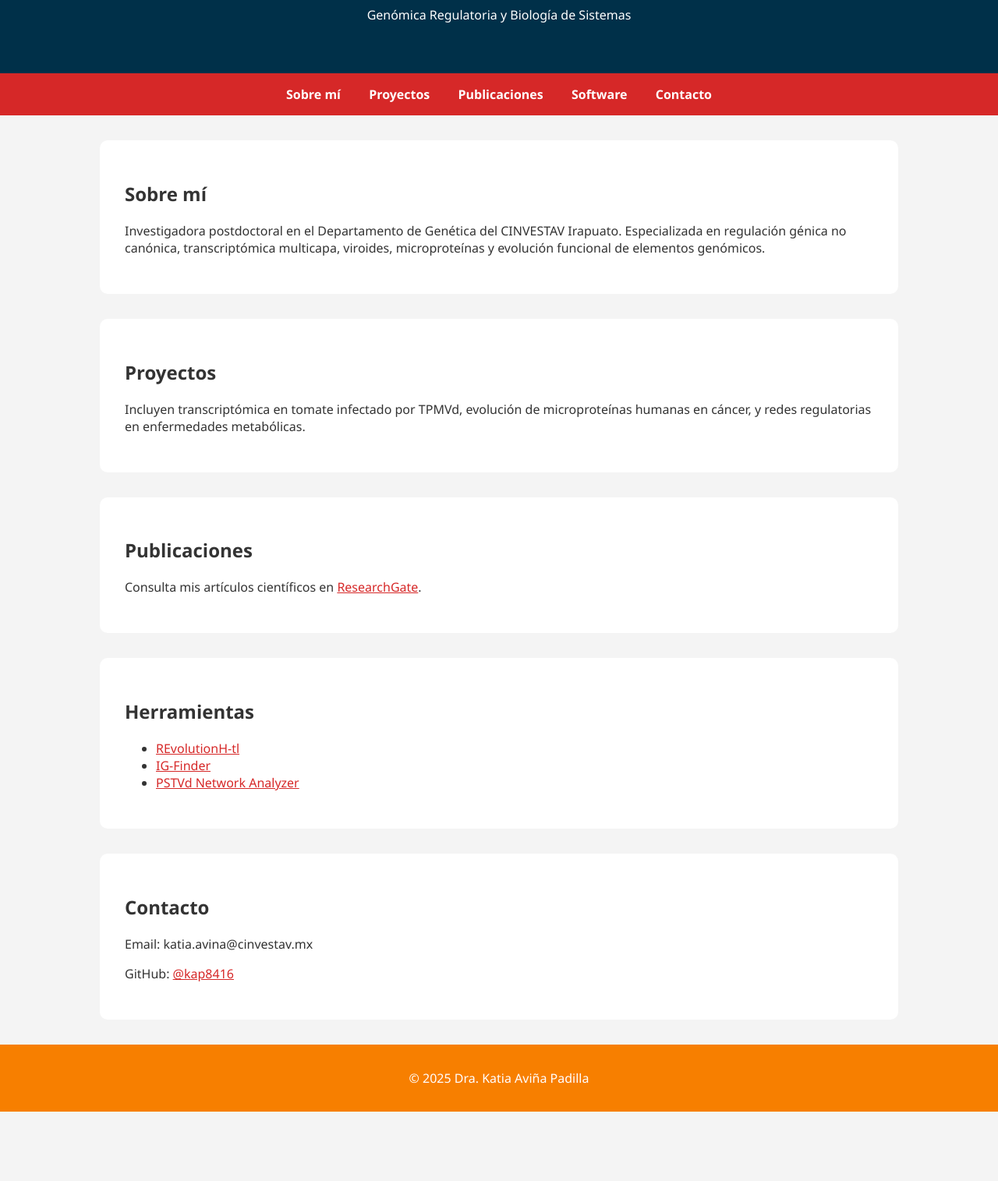
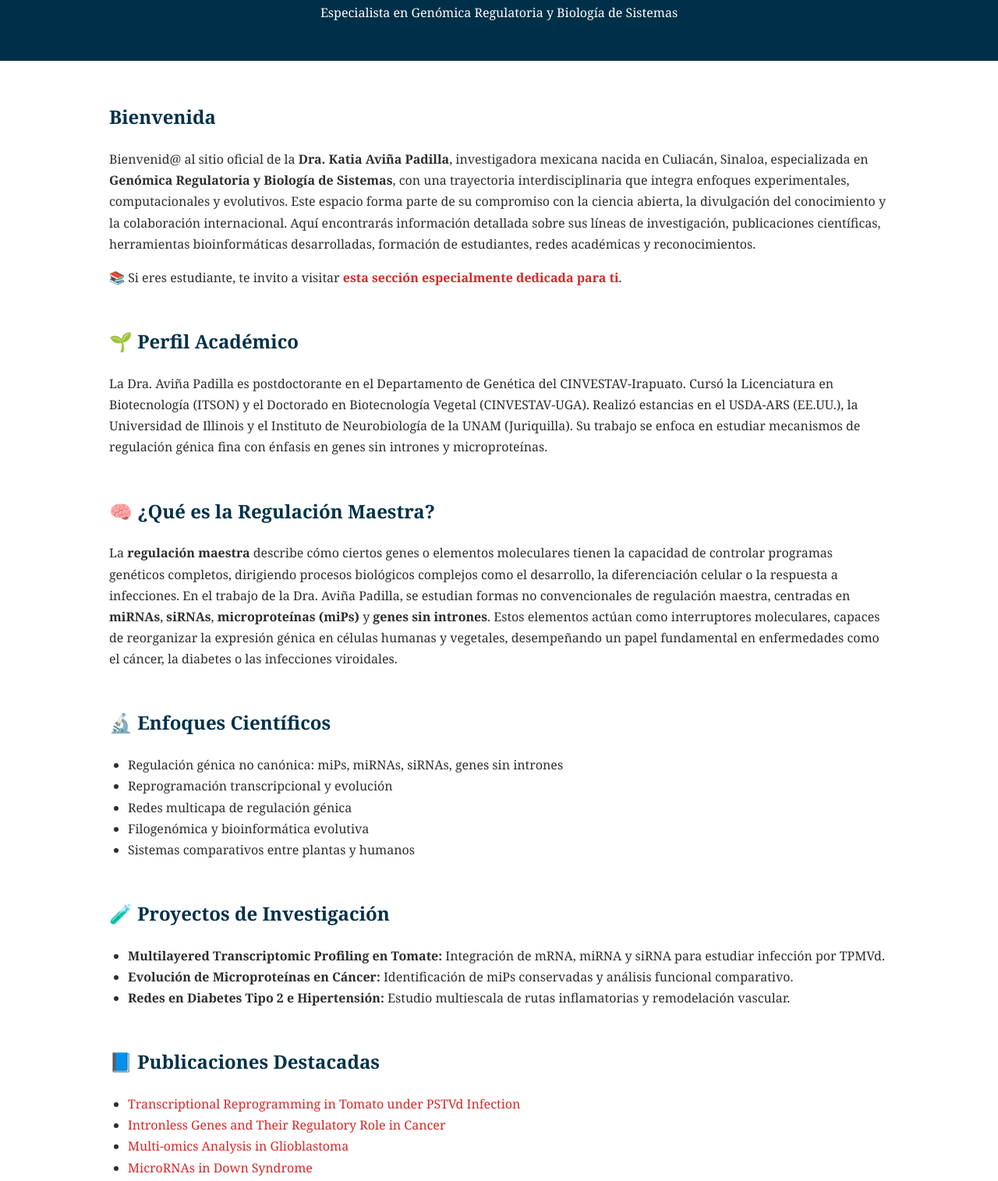
Before and after one commit to kap8416/webPage, a plain HTML site: page index.html in a window 1280 px wide. Shown: the part 126-1641 px from the top of the page at 78% size. Before the commit the page ends 1552 px from the top, so only its background shows below. Drawn offline with Linux system fonts and the light colour scheme.

Commit message:
Update index.html

```diff
--- a/index.html
+++ b/index.html
@@ -5,54 +5,154 @@
   <meta name="viewport" content="width=device-width, initial-scale=1.0"/>
   <title>Dra. Katia Aviña Padilla | Genómica Regulatoria</title>
   <style>
-    body { font-family: 'Segoe UI', sans-serif; background: #f4f4f4; margin: 0; padding: 0; color: #333; }
-    header { background: #003049; color: white; text-align: center; padding: 3rem 1rem; }
-    nav { background: #d62828; text-align: center; padding: 1rem; }
-    nav a { color: white; margin: 0 1rem; text-decoration: none; font-weight: bold; }
-    section { max-width: 960px; margin: 2rem auto; background: white; padding: 2rem; border-radius: 10px; }
-    footer { background: #f77f00; color: #fff; text-align: center; padding: 1rem; margin-top: 2rem; }
-    a { color: #d62828; }
+    body {
+      font-family: 'Georgia', serif;
+      margin: 0;
+      padding: 0;
+      background-color: #ffffff;
+      color: #2d2d2d;
+      line-height: 1.7;
+    }
+    header, footer {
+      background-color: #003049;
+      color: white;
+      text-align: center;
+      padding: 2rem 1rem;
+    }
+    main {
+      max-width: 1000px;
+      margin: auto;
+      padding: 2rem;
+    }
+    h1, h2, h3 {
+      color: #003049;
+    }
+    a {
+      color: #d62828;
+      text-decoration: none;
+    }
+    a:hover {
+      text-decoration: underline;
+    }
+    section {
+      margin-bottom: 3rem;
+    }
+    ul {
+      padding-left: 1.5rem;
+    }
   </style>
 </head>
 <body>
+
 <header>
   <h1>Dra. Katia Aviña Padilla</h1>
-  <p>Genómica Regulatoria y Biología de Sistemas</p>
+  <p>Especialista en Genómica Regulatoria y Biología de Sistemas</p>
 </header>
-<nav>
-  <a href="#sobre">Sobre mí</a>
-  <a href="#proyectos">Proyectos</a>
-  <a href="#publicaciones">Publicaciones</a>
-  <a href="#herramientas">Software</a>
-  <a href="#contacto">Contacto</a>
-</nav>
-<section id="sobre">
-  <h2>Sobre mí</h2>
-  <p>Investigadora postdoctoral en el Departamento de Genética del CINVESTAV Irapuato. Especializada en regulación génica no canónica, transcriptómica multicapa, viroides, microproteínas y evolución funcional de elementos genómicos.</p>
+
+<main>
+
+<section>
+  <h2>Bienvenida</h2>
+  <p>
+    Bienvenid@ al sitio oficial de la <strong>Dra. Katia Aviña Padilla</strong>, investigadora mexicana nacida en Culiacán, Sinaloa, especializada en <strong>Genómica Regulatoria y Biología de Sistemas</strong>, con una trayectoria interdisciplinaria que integra enfoques experimentales, computacionales y evolutivos. Este espacio forma parte de su compromiso con la ciencia abierta, la divulgación del conocimiento y la colaboración internacional. Aquí encontrarás información detallada sobre sus líneas de investigación, publicaciones científicas, herramientas bioinformáticas desarrolladas, formación de estudiantes, redes académicas y reconocimientos.
+  </p>
+  <p>📚 Si eres estudiante, te invito a visitar <a href="katia-avina-estudiantes.html" target="_blank"><strong>esta sección especialmente dedicada para ti</strong></a>.</p>
 </section>
-<section id="proyectos">
-  <h2>Proyectos</h2>
-  <p>Incluyen transcriptómica en tomate infectado por TPMVd, evolución de microproteínas humanas en cáncer, y redes regulatorias en enfermedades metabólicas.</p>
+
+<section>
+  <h2>🌱 Perfil Académico</h2>
+  <p>
+    La Dra. Aviña Padilla es postdoctorante en el Departamento de Genética del CINVESTAV-Irapuato. Cursó la Licenciatura en Biotecnología (ITSON) y el Doctorado en Biotecnología Vegetal (CINVESTAV-UGA). Realizó estancias en el USDA-ARS (EE.UU.), la Universidad de Illinois y el Instituto de Neurobiología de la UNAM (Juriquilla). Su trabajo se enfoca en estudiar mecanismos de regulación génica fina con énfasis en genes sin intrones y microproteínas.
+  </p>
 </section>
-<section id="publicaciones">
-  <h2>Publicaciones</h2>
-  <p>Consulta mis artículos científicos en <a href="https://www.researchgate.net/profile/Katia-Avina-Padilla" target="_blank">ResearchGate</a>.</p>
+
+<section>
+  <h2>🧠 ¿Qué es la Regulación Maestra?</h2>
+  <p>
+    La <strong>regulación maestra</strong> describe cómo ciertos genes o elementos moleculares tienen la capacidad de controlar programas genéticos completos, dirigiendo procesos biológicos complejos como el desarrollo, la diferenciación celular o la respuesta a infecciones. En el trabajo de la Dra. Aviña Padilla, se estudian formas no convencionales de regulación maestra, centradas en <strong>miRNAs</strong>, <strong>siRNAs</strong>, <strong>microproteínas (miPs)</strong> y <strong>genes sin intrones</strong>. Estos elementos actúan como interruptores moleculares, capaces de reorganizar la expresión génica en células humanas y vegetales, desempeñando un papel fundamental en enfermedades como el cáncer, la diabetes o las infecciones viroidales.
+  </p>
 </section>
-<section id="herramientas">
-  <h2>Herramientas</h2>
+
+<section>
+  <h2>🔬 Enfoques Científicos</h2>
   <ul>
-    <li><a href="https://gitlab.com/jarr.tecn/revolutionh-tl" target="_blank">REvolutionH-tl</a></li>
-    <li><a href="https://github.com/GEmilioHO/intronless_genes" target="_blank">IG-Finder</a></li>
-    <li><a href="https://github.com/MarcoJL9/Network-analysis-of-root-and-leaf-transcriptomeintegration" target="_blank">PSTVd Network Analyzer</a></li>
+    <li>Regulación génica no canónica: miPs, miRNAs, siRNAs, genes sin intrones</li>
+    <li>Reprogramación transcripcional y evolución</li>
+    <li>Redes multicapa de regulación génica</li>
+    <li>Filogenómica y bioinformática evolutiva</li>
+    <li>Sistemas comparativos entre plantas y humanos</li>
   </ul>
 </section>
-<section id="contacto">
-  <h2>Contacto</h2>
-  <p>Email: katia.avina@cinvestav.mx</p>
-  <p>GitHub: <a href="https://github.com/kap8416" target="_blank">@kap8416</a></p>
+
+<section>
+  <h2>🧪 Proyectos de Investigación</h2>
+  <ul>
+    <li><strong>Multilayered Transcriptomic Profiling en Tomate:</strong> Integración de mRNA, miRNA y siRNA para estudiar infección por TPMVd.</li>
+    <li><strong>Evolución de Microproteínas en Cáncer:</strong> Identificación de miPs conservadas y análisis funcional comparativo.</li>
+    <li><strong>Redes en Diabetes Tipo 2 e Hipertensión:</strong> Estudio multiescala de rutas inflamatorias y remodelación vascular.</li>
+  </ul>
 </section>
+
+<section>
+  <h2>📘 Publicaciones Destacadas</h2>
+  <ul>
+    <li><a href="https://www.mdpi.com/1422-0067/23/11/5983" target="_blank">Transcriptional Reprogramming in Tomato under PSTVd Infection</a></li>
+    <li><a href="https://www.frontiersin.org/articles/10.3389/fgene.2021.689416/full" target="_blank">Intronless Genes and Their Regulatory Role in Cancer</a></li>
+    <li><a href="https://royalsocietypublishing.org/doi/10.1098/rsfs.2022.0040" target="_blank">Multi-omics Analysis in Glioblastoma</a></li>
+    <li><a href="https://onlinelibrary.wiley.com/doi/10.1002/mgg3.512" target="_blank">MicroRNAs in Down Syndrome</a></li>
+  </ul>
+</section>
+
+<section>
+  <h2>🛠 Herramientas Bioinformáticas</h2>
+  <ul>
+    <li><a href="https://gitlab.com/jarr.tecn/revolutionh-tl" target="_blank">REvolutionH-tl</a>: Reconstrucción filogenética de historias evolutivas.</li>
+    <li><a href="https://github.com/GEmilioHO/intronless_genes" target="_blank">IG-Finder</a>: Identificación de genes sin intrones.</li>
+    <li><a href="https://github.com/MarcoJL9/Network-analysis-of-root-and-leaf-transcriptomeintegration" target="_blank">PSTVd Network Analyzer</a>: Análisis de redes en tomate.</li>
+  </ul>
+</section>
+
+<section>
+  <h2>🏆 Premios y Distinciones</h2>
+  <ul>
+    <li>Premio AgroBIO México (2007)</li>
+    <li>Reconocimiento Mujer Sinaloense (2022)</li>
+    <li>Fulbright-García Robles Fellow</li>
+    <li>SNI Nivel I</li>
+    <li>Mentora Women in STEM – British Council</li>
+  </ul>
+</section>
+
+<section>
+  <h2>👩‍🏫 Docencia y Mentoría</h2>
+  <p>
+    Ha dirigido tesis en UNAM, IPN, UAS y otras instituciones. Imparte cursos de bioinformática, transcriptómica, evolución computacional y análisis de redes en niveles de maestría y doctorado.
+  </p>
+</section>
+
+<section>
+  <h2>🌐 Redes Académicas</h2>
+  <ul>
+    <li>Red Iberoamericana de Bioinformática (RIABIO)</li>
+    <li>International Society for Computational Biology (ISCB)</li>
+    <li>Sociedad Mexicana de Virología</li>
+    <li>American Society of Plant Biologists (ASPB)</li>
+  </ul>
+</section>
+
+<section>
+  <h2>📞 Contacto</h2>
+  <p>📧 Correo: <a href="mailto:katia.avina@cinvestav.mx">katia.avina@cinvestav.mx</a></p>
+  <p>💻 GitHub: <a href="https://github.com/kap8416" target="_blank">@kap8416</a></p>
+  <p>📖 ResearchGate: <a href="https://www.researchgate.net/profile/Katia-Avina-Padilla" target="_blank">Perfil RG</a></p>
+  <p>📘 Facebook: <a href="https://www.facebook.com/katia.avina.padilla" target="_blank">katia.avina.padilla</a></p>
+</section>
+
+</main>
+
 <footer>
-  <p>© 2025 Dra. Katia Aviña Padilla</p>
+  <p>© 2025 Dra. Katia Aviña Padilla. Todos los derechos reservados.</p>
 </footer>
+
 </body>
 </html>
```
